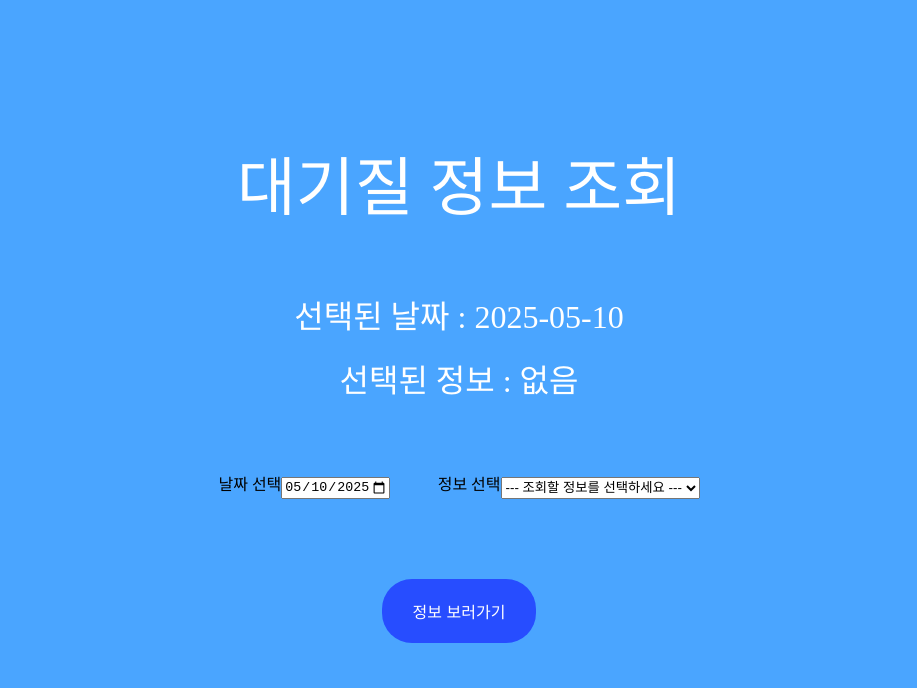
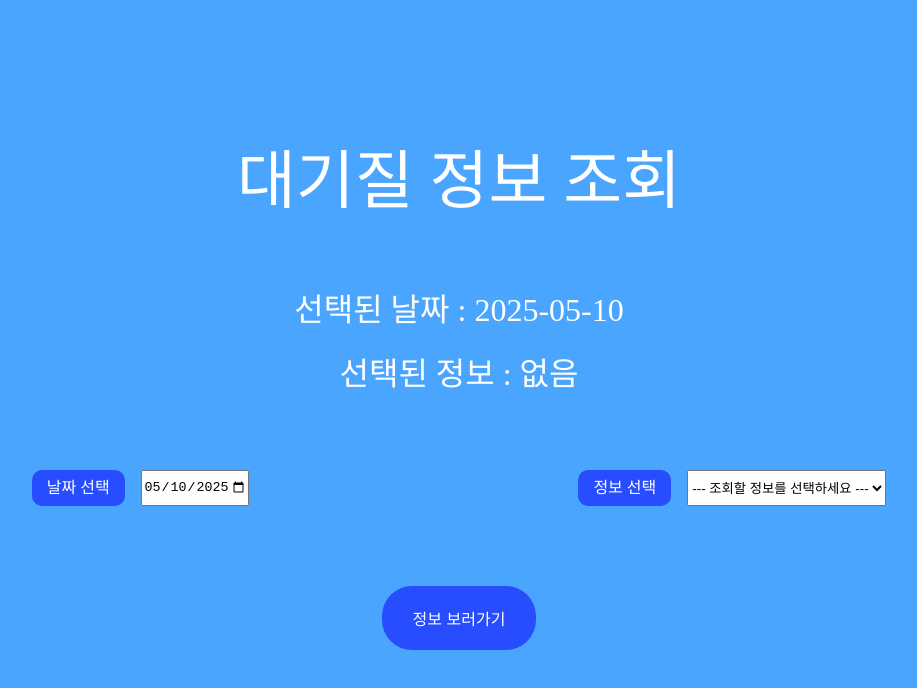
Before and after one commit to GALBICCIM/dust-info, a React (Vite) app: page / in a window 1280 px wide. Shown: the top 688 px of the page, without its empty margins (181-1098 px from the left). Built offline with nearby package versions, Linux system fonts and the light colour scheme; no server answers.

Commit message:
style: Input and select styling

```diff
--- a/src/pages/Home.tsx
+++ b/src/pages/Home.tsx
@@ -28,13 +28,17 @@ const Home: React.FC = () => {
 				<Style.Text size={2}>선택된 정보 : {selectedInfo || "없음"}</Style.Text>
 			</Style.Wrapper>
 
-			<Style.Wrapper flexDirection="row" gap={3}>
-				<Style.Wrapper flexDirection="row">
-					<label htmlFor="inputDate">날짜 선택</label>
+			<Style.Wrapper flexDirection="row" justifyContent="space-around" gap={10} style={{ width: "80%" }}>
+				<Style.Wrapper flexDirection="row" gap={1}>
+					<Style.Label htmlFor="inputDate">
+						<Style.Text>날짜 선택</Style.Text>
+					</Style.Label>
 					<input type="date" value={searchDate} onChange={onChangeDate} max={today} id="inputDate" />
 				</Style.Wrapper>
-				<Style.Wrapper flexDirection="row">
-					<label htmlFor="selectInfo">정보 선택</label>
+				<Style.Wrapper flexDirection="row" gap={1}>
+					<Style.Label htmlFor="selectInfo">
+						<Style.Text>정보 선택</Style.Text>
+					</Style.Label>
 					<select value={selectedInfo} onChange={onChangeInfo} id="selectInfo">
 						<option value="">--- 조회할 정보를 선택하세요 ---</option>
 						<option value="PM10">미세먼지</option>
--- a/src/styles/Home.styled.ts
+++ b/src/styles/Home.styled.ts
@@ -36,3 +36,10 @@ export const Button = styled.button`
 	border-radius: 30px;
 	cursor: pointer;
 `;
+
+export const Label = styled.label`
+	padding: 10px 15px;
+	background-color: ${deepBlue};
+	border: none;
+	border-radius: 10px;
+`;
```
